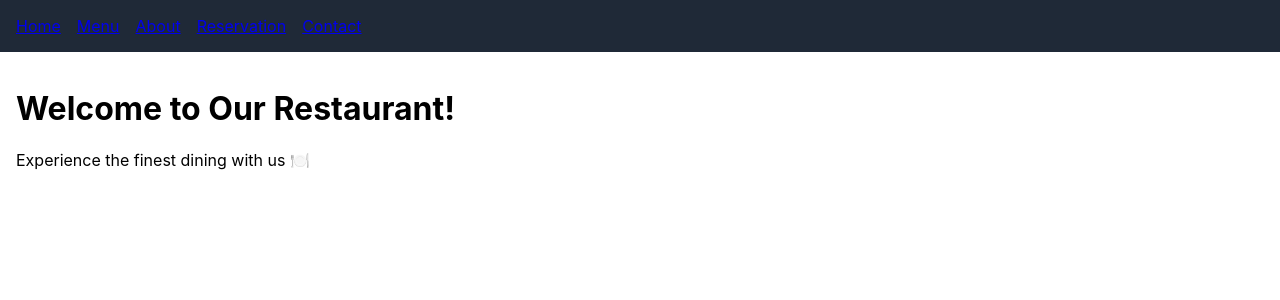
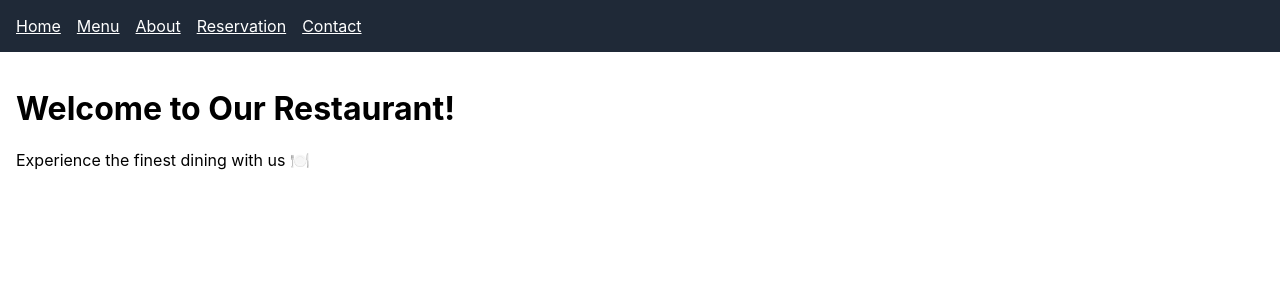
Before and after one commit to Sajjad5037/RafisKitchen, a React (Create React App) app: page / in a window 1280 px wide. Shown: the top 300 px of the page. Built offline with nearby package versions, Linux system fonts and the light colour scheme.

Commit message:
Update App.js

```diff
--- a/src/App.js
+++ b/src/App.js
@@ -12,11 +12,11 @@ function App() {
       <div className="App">
         {/* Navbar */}
         <nav style={{ backgroundColor: "#1f2937", padding: "1rem", color: "white", display: "flex", gap: "1rem" }}>
-          <Link to="/">Home</Link>
-          <Link to="/menu">Menu</Link>
-          <Link to="/about">About</Link>
-          <Link to="/reservation">Reservation</Link>
-          <Link to="/contact">Contact</Link>
+          <Link to="/" style={{ color: "white" }}>Home</Link>
+          <Link to="/menu" style={{ color: "white" }}>Menu</Link>
+          <Link to="/about" style={{ color: "white" }}>About</Link>
+          <Link to="/reservation" style={{ color: "white" }}>Reservation</Link>
+          <Link to="/contact" style={{ color: "white" }}>Contact</Link>
         </nav>
 
         {/* Page Content */}
```
